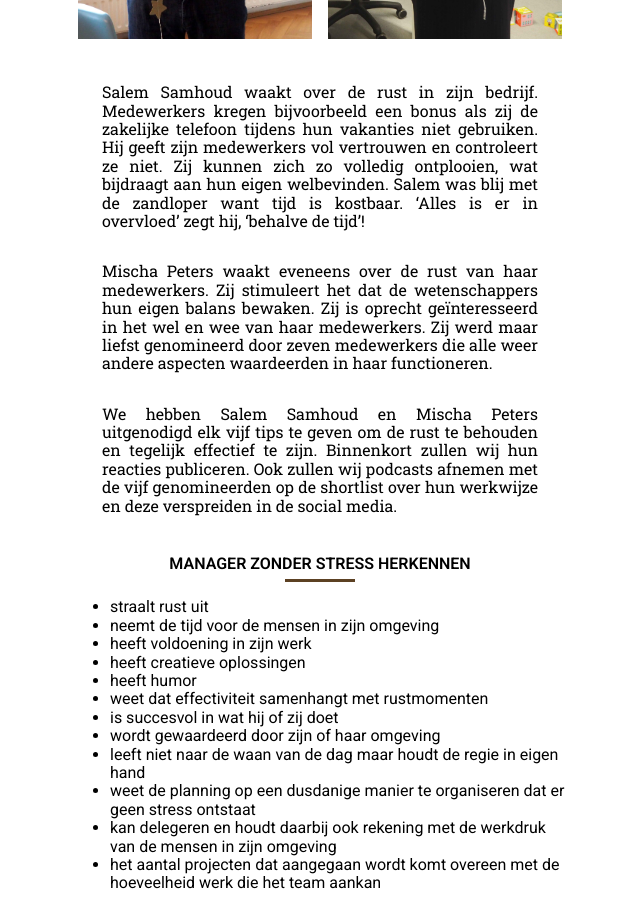
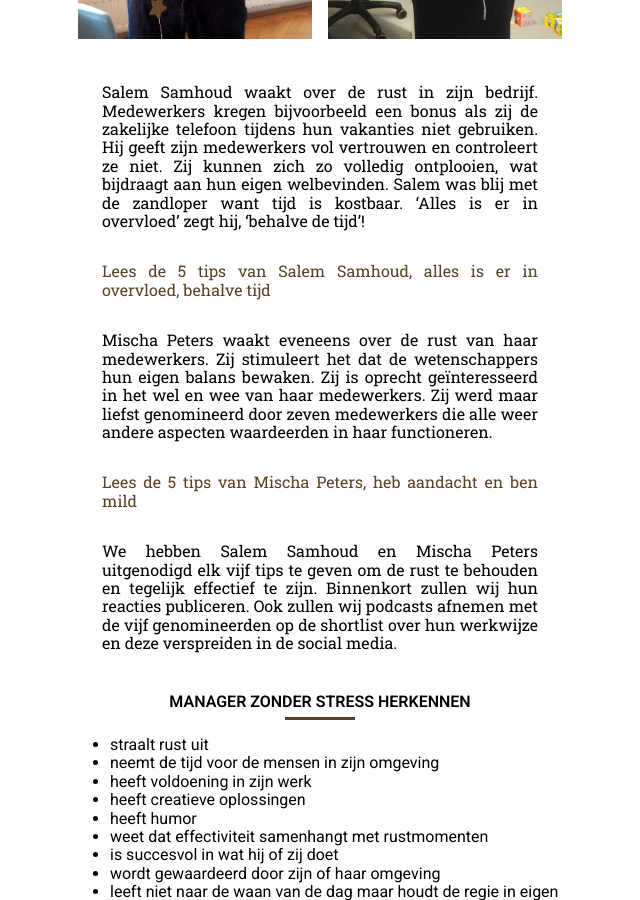
Before and after one commit to nloomans/manager-zonder-stress, a Jekyll site: the page built from index.html, in a window 1280 px wide and 900 px high, scrolled down 975 px. Shown: the whole window, without its empty margins (320-960 px from the left). Built offline with Jekyll 4.4.1, drawn with Linux system fonts in a browser that asks for light colours.

Commit message:
Update about_text.md

```diff
--- a/_includes/about_text.md
+++ b/_includes/about_text.md
@@ -14,7 +14,11 @@ Na samenspraak met Tony Crabbe en Lizette Thooft hebben we twee winnaars uitgeko
 
 Salem Samhoud waakt over de rust in zijn bedrijf. Medewerkers kregen bijvoorbeeld een bonus als zij de zakelijke telefoon tijdens hun vakanties niet gebruiken. Hij geeft zijn medewerkers vol vertrouwen en controleert ze niet. Zij kunnen zich zo volledig ontplooien, wat bijdraagt aan hun eigen welbevinden. Salem was blij met de zandloper want tijd is kostbaar. ‘Alles is er in overvloed’ zegt hij, ‘behalve de tijd’!
 
+[Lees de 5 tips van Salem Samhoud, alles is er in overvloed, behalve tijd](http://managerzonderstress.nl/5-tips-samhoud/)
+
 Mischa Peters waakt eveneens over de rust van haar medewerkers. Zij stimuleert het dat de wetenschappers hun eigen balans bewaken. Zij is oprecht geïnteresseerd in het wel en wee van haar medewerkers. Zij werd maar liefst genomineerd door zeven medewerkers die alle weer andere aspecten waardeerden in haar functioneren.
+
+[Lees de 5 tips van Mischa Peters, heb aandacht en ben mild](http://managerzonderstress.nl/5-tips-samhoud/)
 
 We hebben Salem Samhoud en Mischa Peters uitgenodigd elk vijf tips te geven om de rust te behouden en tegelijk effectief te zijn. Binnenkort zullen wij hun reacties publiceren. Ook zullen wij podcasts afnemen met de vijf genomineerden op de shortlist over hun werkwijze en deze verspreiden in de social media.
 
```
